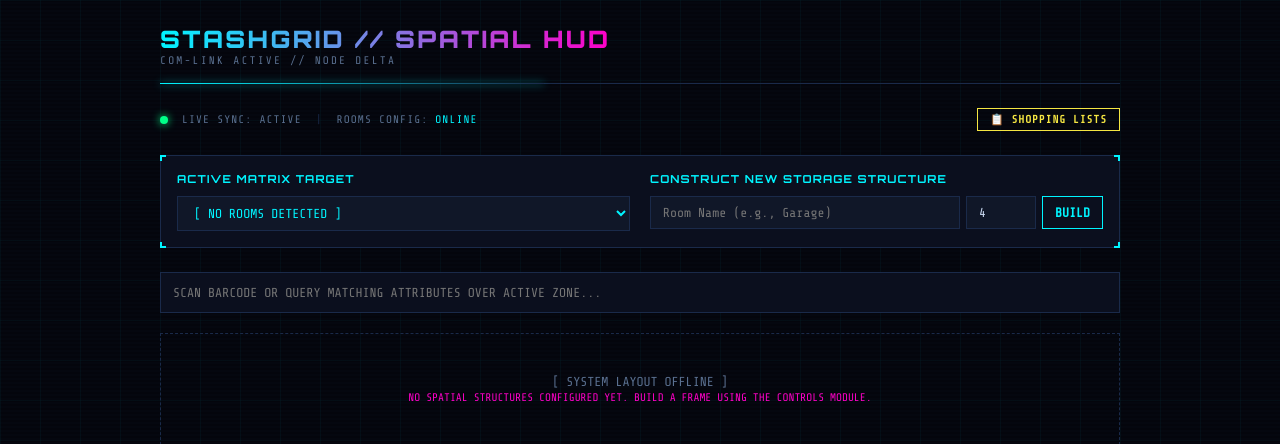
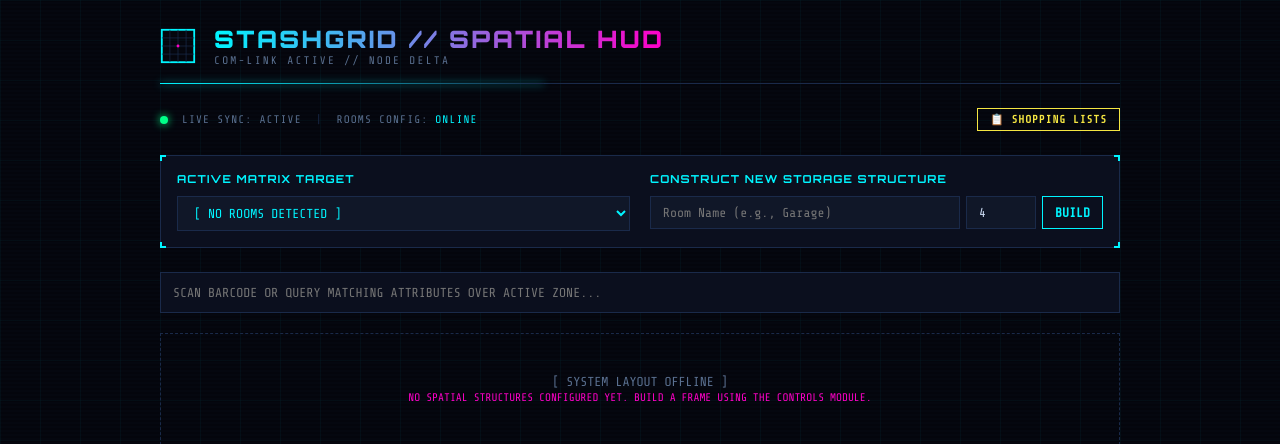
Before and after one commit to erickson-devin/stashgrid, a Flask app: page / in a window 1280 px wide. Shown: the top 444 px of the page. Run offline with Flask 3, Linux system fonts and the light colour scheme; data that the repository does not hold is empty; parts of the project's set-up code (start-up, migrations or seed data) failed here and were passed over; some libraries are stand-ins or nearby versions.

Commit message:
feat: implement base template with HUD-style dashboard layout and spatial inventory design

```diff
--- a/templates/base.html
+++ b/templates/base.html
@@ -1053,6 +1053,16 @@
 <body>
     <div class="container">
         <header>
+            <svg width="36" height="36" viewBox="0 0 100 100" xmlns="http://www.w3.org/2000/svg" style="display:block; flex-shrink:0;">
+                <rect x="5" y="5" width="90" height="90" fill="none" stroke="var(--cyan)" stroke-width="5" />
+                <line x1="27.5" y1="5" x2="27.5" y2="95" stroke="var(--border)" stroke-width="2" />
+                <line x1="50" y1="5" x2="50" y2="95" stroke="var(--border)" stroke-width="2" />
+                <line x1="72.5" y1="5" x2="72.5" y2="95" stroke="var(--border)" stroke-width="2" />
+                <line x1="5" y1="27.5" x2="95" y2="27.5" stroke="var(--border)" stroke-width="2" />
+                <line x1="5" y1="50" x2="95" y2="50" stroke="var(--border)" stroke-width="2" />
+                <line x1="5" y1="72.5" x2="95" y2="72.5" stroke="var(--border)" stroke-width="2" />
+                <circle cx="50" cy="50" r="4" fill="var(--magenta)" />
+            </svg>
             <div>
                 <h1>StashGrid // Spatial HUD</h1>
                 <div class="sys-tag">COM-LINK ACTIVE // NODE DELTA</div>
```
